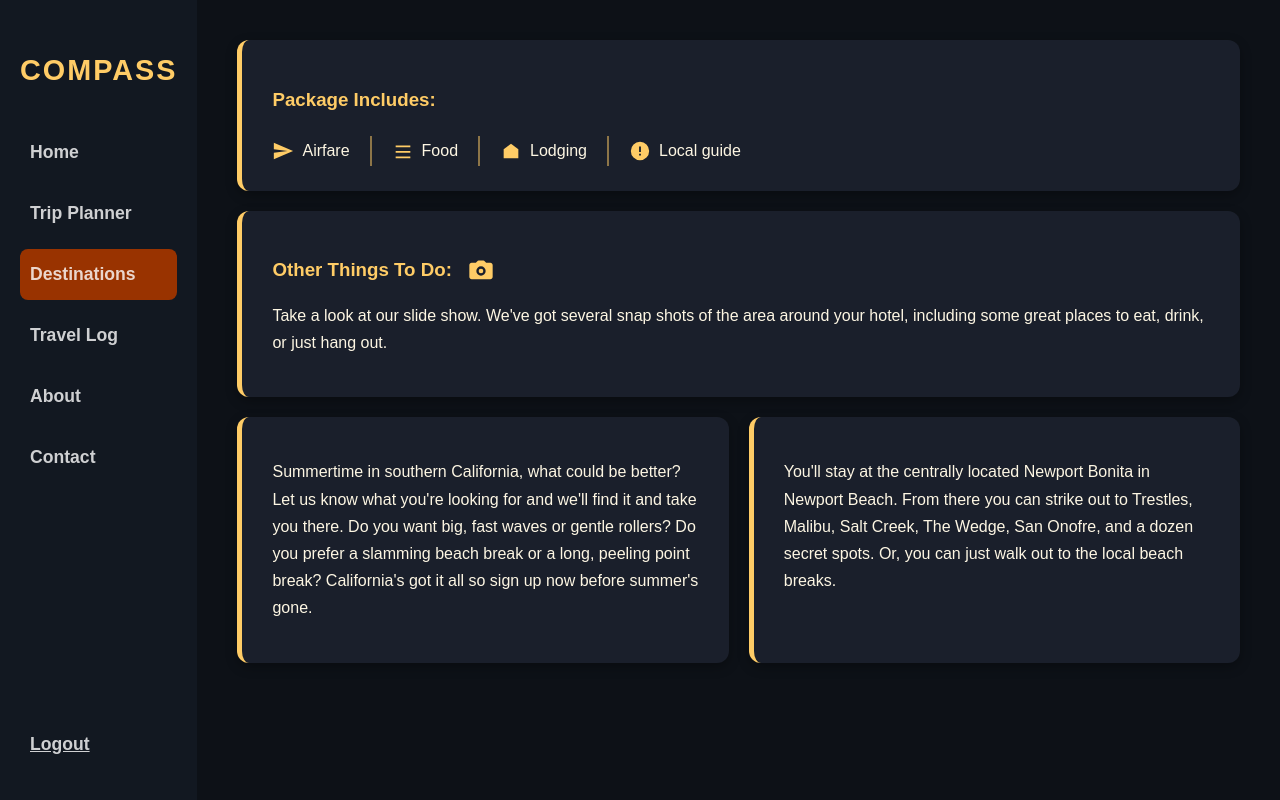
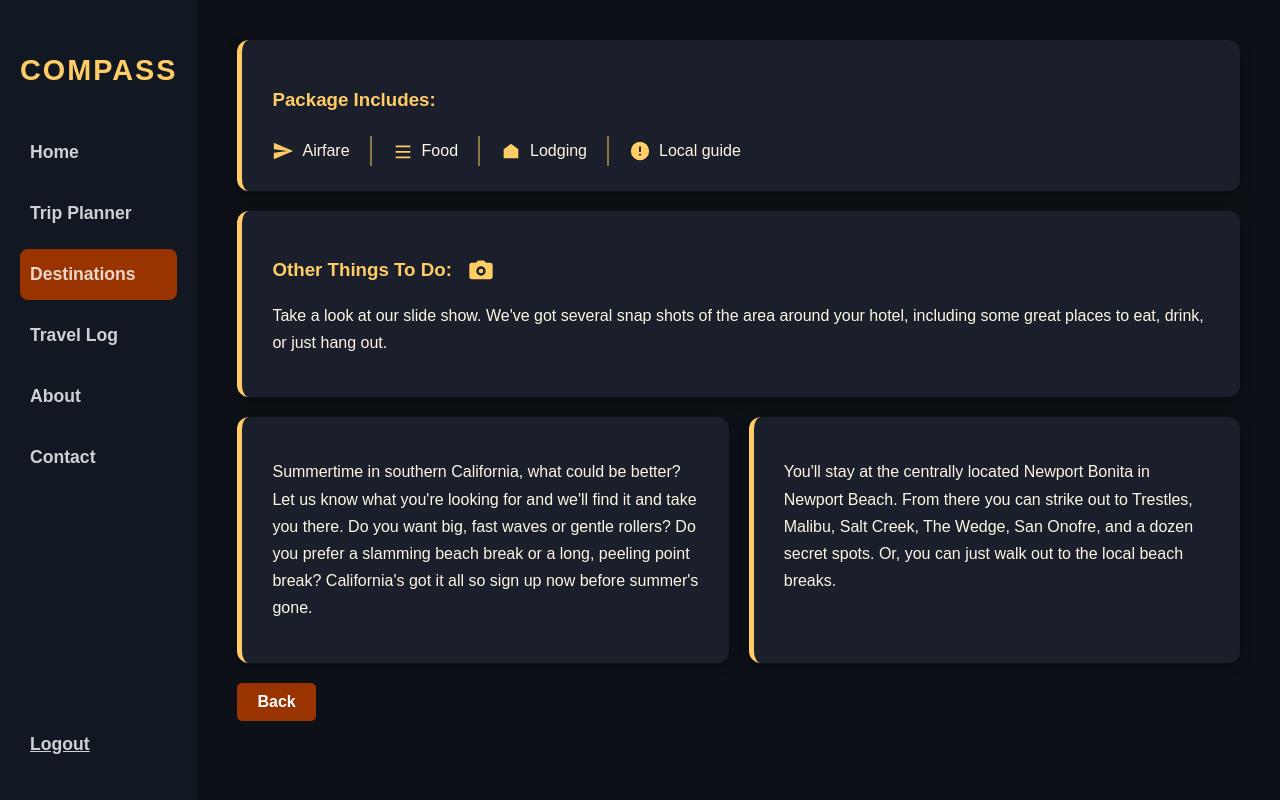
Before and after one commit to Frxncz/ITP222-Final-Project, a PHP site: page /ITP222-FINAL-PROJ/detail-surfing.php in a window 1280 px wide. Run offline with PHP 8.4, Linux system fonts and the light colour scheme.

```diff
--- a/detail-surfing.php
+++ b/detail-surfing.php
@@ -221,7 +221,6 @@
 
         <main class="content">
         <!-- Package Includes Section -->
-<!-- Package Includes Section -->
         <div class="info-box">
         <h3>Package Includes:</h3>
         <div class="package-line">
@@ -276,6 +275,19 @@
           <p>You'll stay at the centrally located Newport Bonita in Newport Beach. From there you can strike out to Trestles, Malibu, Salt Creek, The Wedge, San Onofre, and a dozen secret spots. Or, you can just walk out to the local beach breaks.</p>
         </div>
       </div>
+
+            <a href="destination.php" style="
+        display: inline-block;
+        padding: 10px 20px;
+        background-color: #993300;
+        color: #fff;
+        text-decoration: none;
+        border-radius: 5px;
+        font-weight: bold;
+        margin-bottom: 20px;
+        transition: background-color 0.3s ease;
+        ">Back</a>
+
     </main>
   </div>
 </body>
```
Lines whose indentation alone changed are shown as unchanged.
